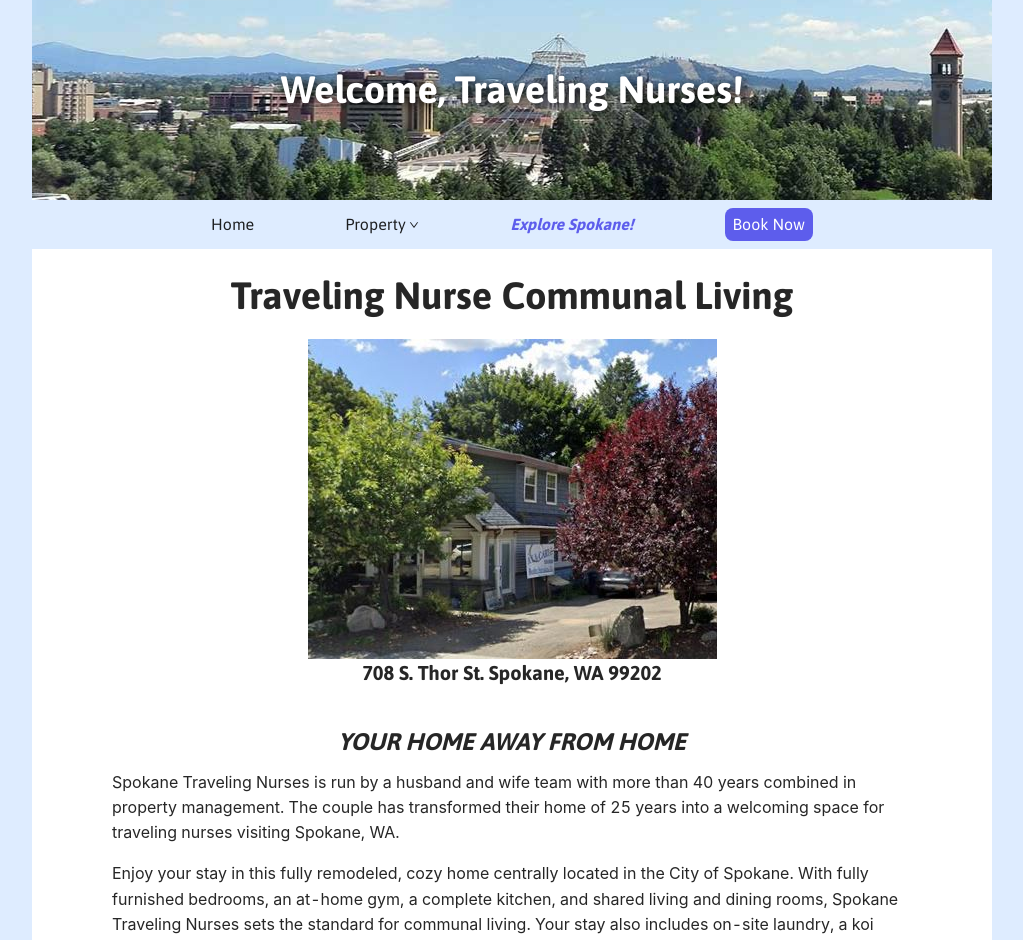
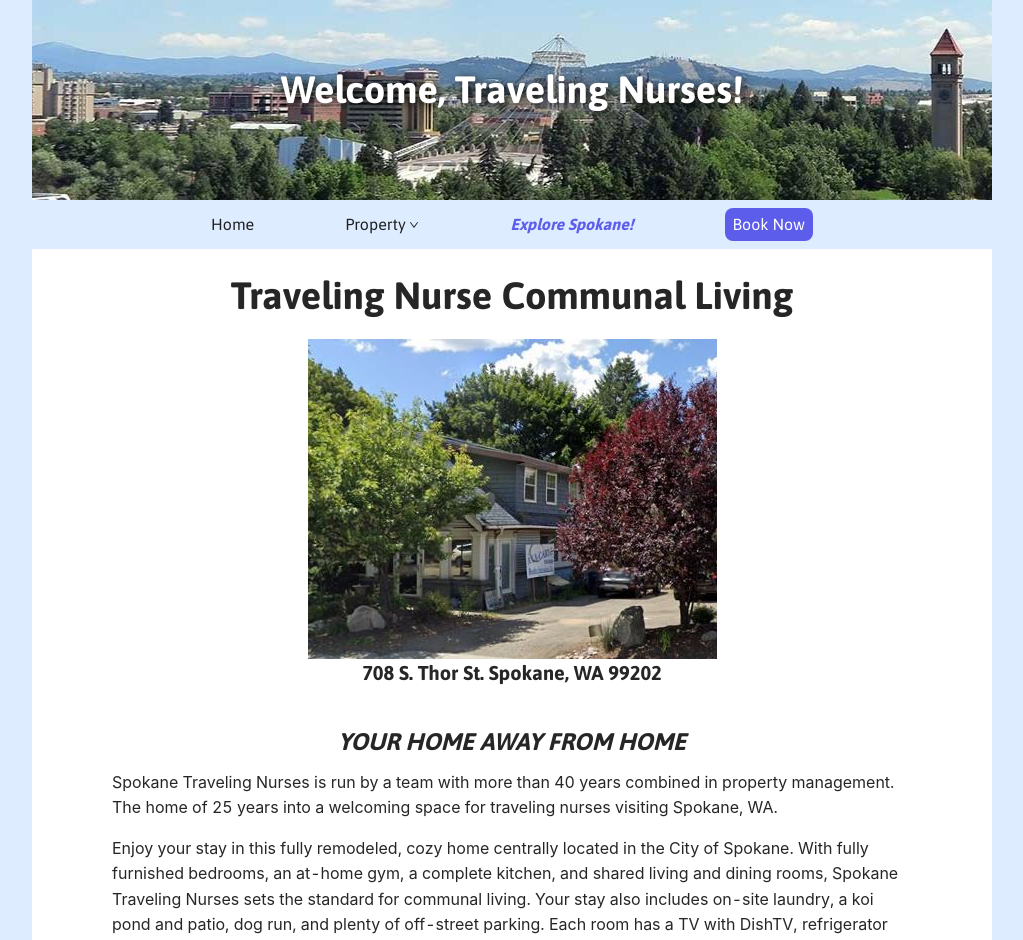
Before and after one commit to Koyamot/SpokaneTravelingNurses, a React (Create React App) app in the folder spokanetravelingnurses/: page / in a window 1280 px wide. Shown: the top 940 px of the page, without its empty margins (128-1151 px from the left). Built offline with nearby package versions, Linux system fonts and the light colour scheme.

Commit message:
Fix: Wording on Landing Pages
Revised Wording

```diff
--- a/spokanetravelingnurses/src/components/pages/Landing/Landing.js
+++ b/spokanetravelingnurses/src/components/pages/Landing/Landing.js
@@ -24,9 +24,8 @@ const Landing = () => {
             <i>YOUR HOME AWAY FROM HOME</i>
           </Title>
           <Paragraph>
-            Spokane Traveling Nurses is run by a husband and wife team with more
-            than 40 years combined in property management. The couple has
-            transformed their home of 25 years into a welcoming space for
+            Spokane Traveling Nurses is run by a team with more
+            than 40 years combined in property management. The home of 25 years into a welcoming space for
             traveling nurses visiting Spokane, WA.
           </Paragraph>
           <Paragraph>
```
